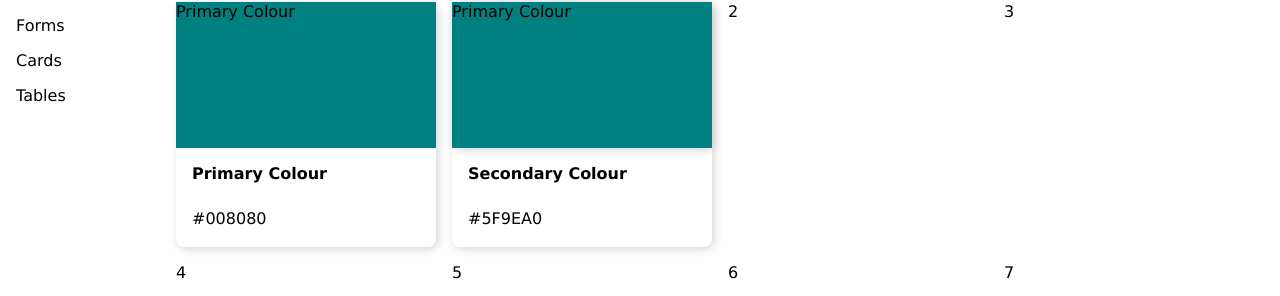
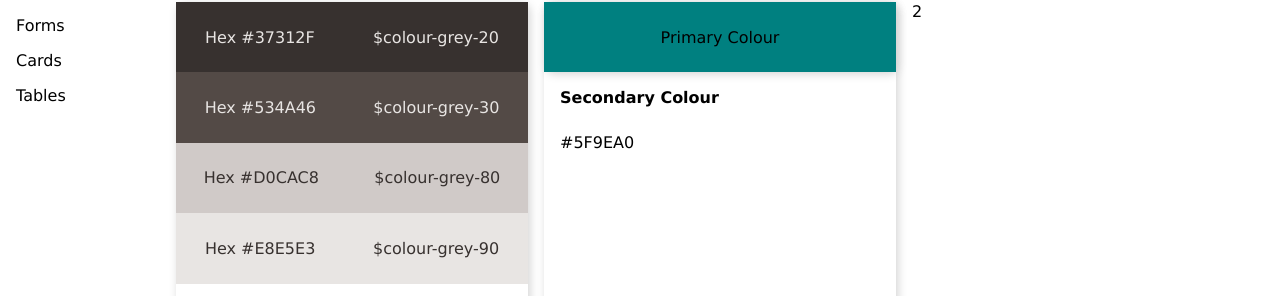
Before and after one commit to jillallan/design-system, a plain HTML site: page index.html in a window 1280 px wide. Shown: the part 269-565 px from the top of the page. Drawn offline with Linux system fonts and the light colour scheme.

Commit message:
Add grey colour palette

```diff
--- a/index.html
+++ b/index.html
@@ -1,7 +1,7 @@
 <!DOCTYPE html>
 <html>
     <head>
-        <title>{{ title }}</title>
+        <title>Design System</title>
         <meta name="viewport" content="width=device-width, initial-scale=1.0">
         <link href="styles.css" rel="stylesheet">
         <script src="script.js" defer></script>
@@ -55,17 +55,42 @@
             <div class=grid-container>
                 <div class="card">
                     <div class="card__picture">
-                        <div class="fixed-aspect-ratio-box colour_background_primary">
-                            <div class="fixed-aspect-ration-box-content-alignment">
-                                <div class="fixed-aspect-ratio-box-content">
-                                    Primary Colour
+                        <div class="fixed-aspect-ratio-box background-grey-20">
+                            <div class="fixed-aspect-ratio-box-content">
+                                <div class="fixed-aspect-ratio-box-content-alignment">
+                                    <p class="colour-grey-90">Hex #37312F</p>
+                                    <p class="colour-grey-90">$colour-grey-20</p>
+                                </div>
+                            </div>
+                        </div>
+                        <div class="fixed-aspect-ratio-box background-grey-30">
+                            <div class="fixed-aspect-ratio-box-content">
+                                <div class="fixed-aspect-ratio-box-content-alignment">
+                                    <p class="colour-grey-90">Hex #534A46</p>
+                                    <p class="colour-grey-90">$colour-grey-30</p>
+                                </div>
+                            </div>
+                        </div>
+                        <div class="fixed-aspect-ratio-box background-grey-80">
+                            <div class="fixed-aspect-ratio-box-content">
+                                <div class="fixed-aspect-ratio-box-content-alignment colour-grey-30">
+                                    <p class="colour-grey-20">Hex #D0CAC8</p>
+                                    <p class="colour-grey-20">$colour-grey-80</p>
+                                </div>
+                            </div>
+                        </div>
+                        <div class="fixed-aspect-ratio-box background-grey-90">
+                            <div class="fixed-aspect-ratio-box-content">
+                                <div class="fixed-aspect-ratio-box-content-alignment">
+                                    <p class="colour-grey-20">Hex #E8E5E3</p>
+                                    <p class="colour-grey-20">$colour-grey-90</p>
                                 </div>
                             </div>
                         </div>
                     </div>
 
                     <div class="card__text-content">
-                        <h4>Primary Colour</h4>
+                        <h4>Greys</h4>
                         <p class="body">#008080</p>
                     </div>
                 </div>
@@ -73,9 +98,9 @@
                 <div class="card">
                     <div class="card">
                         <div class="card__picture border-radius">
-                            <div class="fixed-aspect-ratio-box colour_background_primary border-radius">
-                                <div class="fixed-aspect-ration-box-content-alignment border-radius">
-                                    <div class="fixed-aspect-ratio-box-content border-radius">
+                            <div class="fixed-aspect-ratio-box colour_background_primary">
+                                <div class="fixed-aspect-ratio-box-content">
+                                    <div class="fixed-aspect-ratio-box-content-alignment">
                                         Primary Colour
                                     </div>
                                 </div>
--- a/partials/_colours.sass
+++ b/partials/_colours.sass
@@ -4,6 +4,11 @@ $secondary: #5f9ea0
 $success: #6b8e23
 $warning: #ff4500
 $failure: #ffd700
+
+$grey-20: hsl(16, 8%, 20%)
+$grey-30: hsl(16, 8%, 30%)
+$grey-80: hsl(16, 8%, 80%)
+$grey-90: hsl(16, 8%, 90%)
 
 $textbackground-light-grey: #f5f5f5
 $line-grey: #d3d3d3
@@ -12,3 +17,27 @@ $textbackground-dark-grey: #2f363b
 
 .colour_background_primary
     background-color: $primary
+
+.background-grey-20
+    background-color: $grey-20
+
+.background-grey-30
+    background-color: $grey-30
+
+.background-grey-80
+    background-color: $grey-80
+
+.background-grey-90
+    background-color: $grey-90
+
+.colour-grey-20
+    color: $grey-20
+
+.colour-grey-30
+    color: $grey-30
+
+.colour-grey-80
+    color: $grey-80
+
+.colour-grey-90
+    color: $grey-90
--- a/partials/_fixed-aspect-ratio-box.sass
+++ b/partials/_fixed-aspect-ratio-box.sass
@@ -3,18 +3,11 @@
 
 .fixed-aspect-ratio-box
     // @include aspect-ratio(50%)
-
     width: inherit
     height: 0
+    padding-top: 20%
     overflow: hidden
     position: relative
-    padding-top: 56.25%
-
-.fixed-aspect-ration-box-content-alignment
-    display: flex
-    justify-content: center
-    align-items: center
-    height: 100%
 
 .fixed-aspect-ratio-box-content
     position: absolute
@@ -22,3 +15,9 @@
     left: 0
     width: 100%
     height: 100%
+
+.fixed-aspect-ratio-box-content-alignment
+    height: 100%
+    display: flex
+    justify-content: space-around
+    align-items: center
--- a/partials/_grid.sass
+++ b/partials/_grid.sass
@@ -2,6 +2,6 @@
 
 .grid-container
     display: grid
-    grid-template-columns: repeat(auto-fit, minmax(256px, 1fr))
+    grid-template-columns: repeat(auto-fit, minmax(320px, 1fr))
     // grid-auto-rows: minmax(128px, auto)
     gap: spacing.$space-m
```
Also changed, not shown: styles.css, 1 other file.
